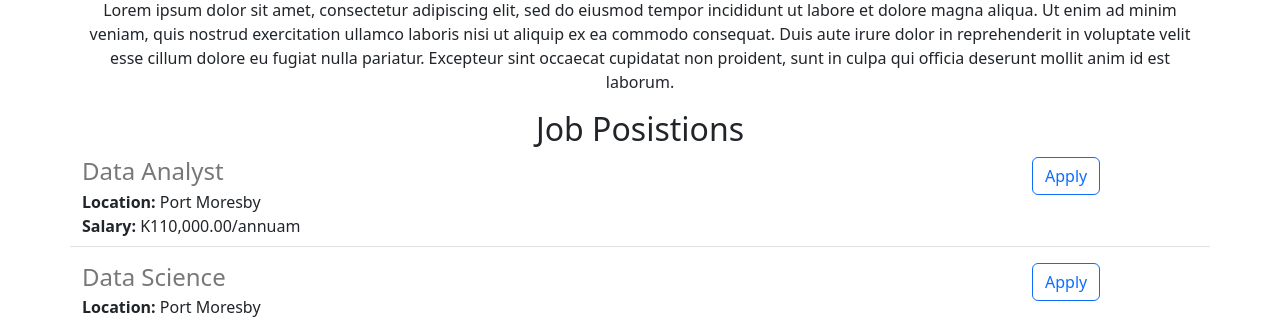
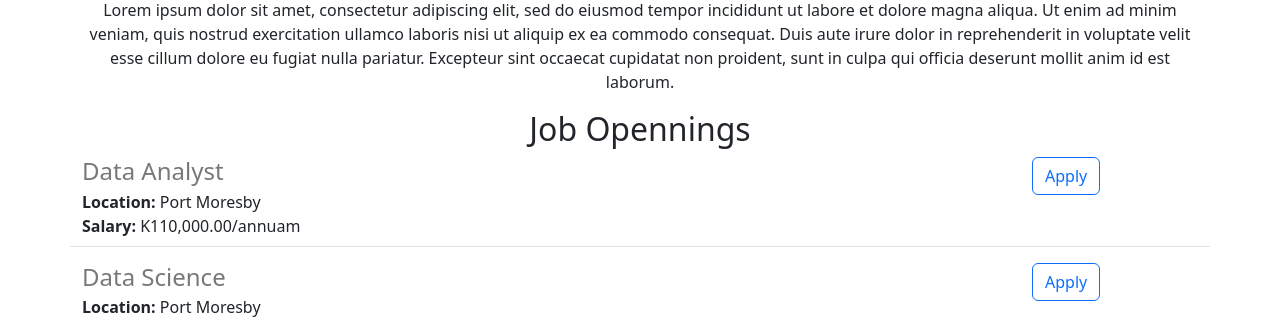
Before and after one commit to ChristopherNia/chris-career-website-v1, a Flask app: page / in a window 1280 px wide. Shown: the part 488-809 px from the top of the page. Run offline with Flask 3, Linux system fonts and the light colour scheme.

Commit message:
Made changers-job opennings

```diff
--- a/templates/home.html
+++ b/templates/home.html
@@ -21,7 +21,7 @@
         <h2 class="text-center">About Online TechPro</h2>
         <p class="text-center" class="lead">Lorem ipsum dolor sit amet, consectetur    adipiscing elit, sed do eiusmod tempor     incididunt ut labore et dolore   magna aliqua. Ut enim ad minim veniam, quis     nostrud exercitation ullamco laboris nisi ut aliquip ex ea commodo consequat. Duis aute irure dolor in reprehenderit in voluptate velit esse cillum dolore eu fugiat nulla pariatur. Excepteur sint occaecat cupidatat non proident, sunt in culpa qui officia deserunt mollit anim id est laborum.</p>
 
-        <h2 class="text-center">Job Posistions</h2>
+        <h2 class="text-center">Job Opennings</h2>
 
         <div>
           {% for job in jobs%}
```
